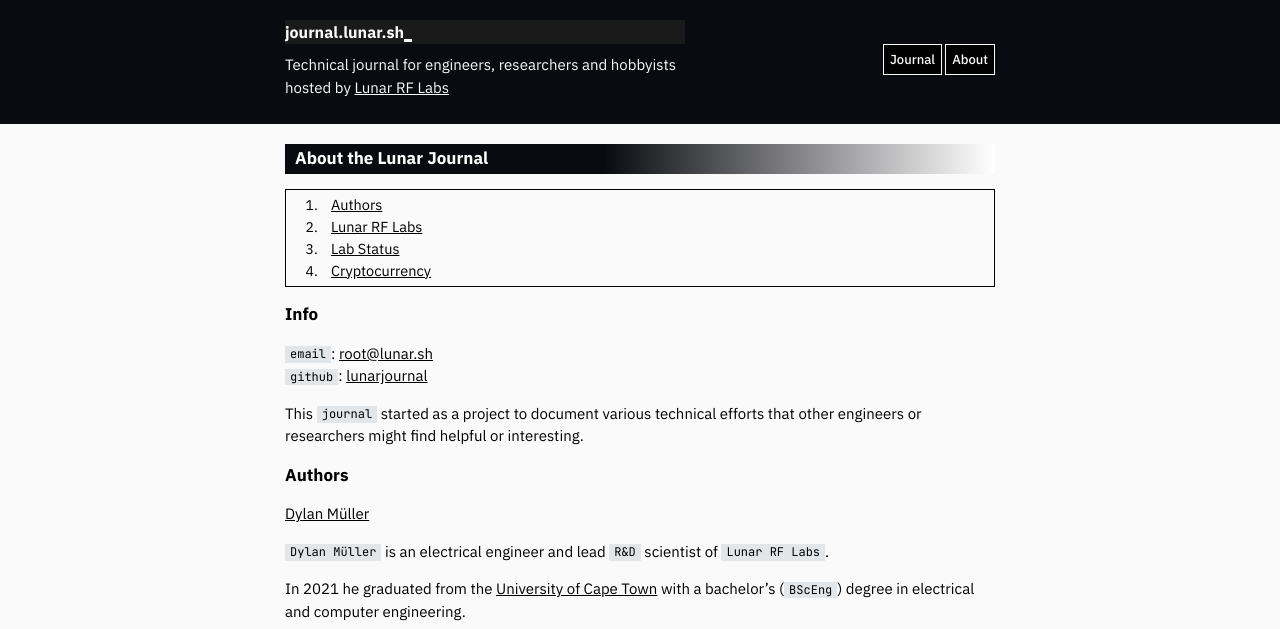
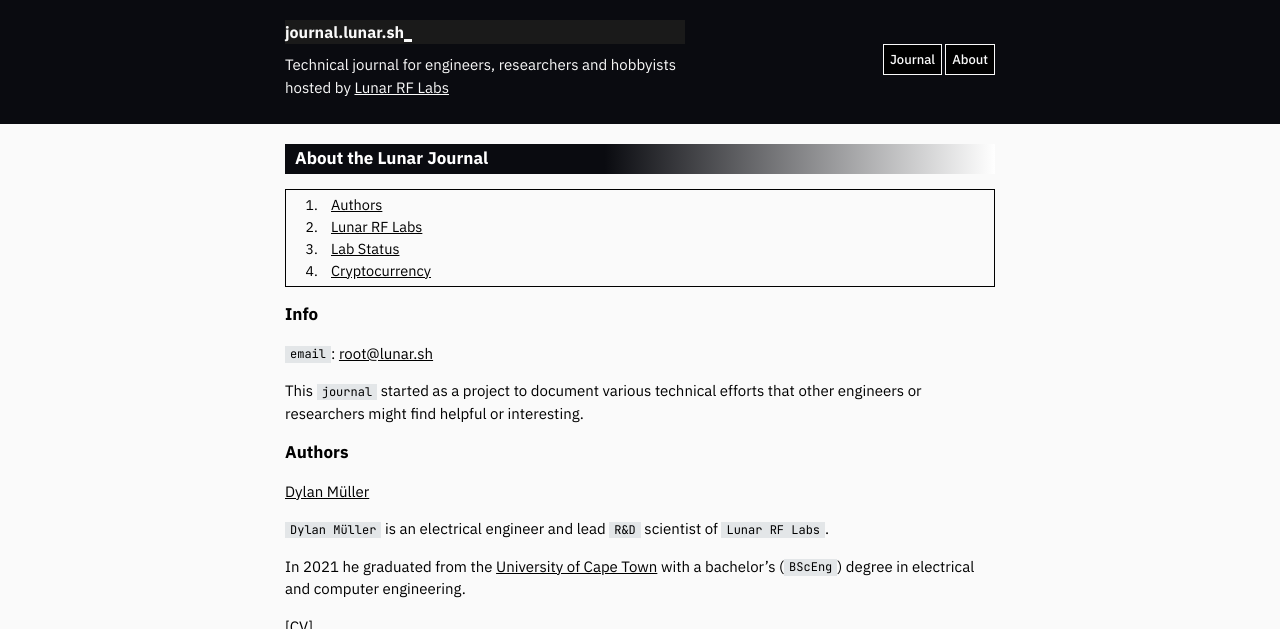
Before and after one commit to microstub/microstub.github.io, a Jekyll site: the page built from info.md, in a window 1280 px wide and 900 px high, cut to the strip 0-629 px from the top of the window. Built offline with Jekyll 4.4.1, drawn with Linux system fonts in a browser that asks for light colours; nearby versions of some CDN libraries.

Commit message:
Update info.md

```diff
--- a/info.md
+++ b/info.md
@@ -13,8 +13,7 @@ permalink: /info.html
 
 # Info
 
-`email`: [root@lunar.sh](mailto:root@lunar.sh) <br/>
-`github`: [lunarjournal](https://github.com/lunarjournal)
+`email`: [root@lunar.sh](mailto:root@lunar.sh)
 
 This `journal` started as a project to document various technical efforts that
 other engineers or researchers might find helpful or interesting.
```
